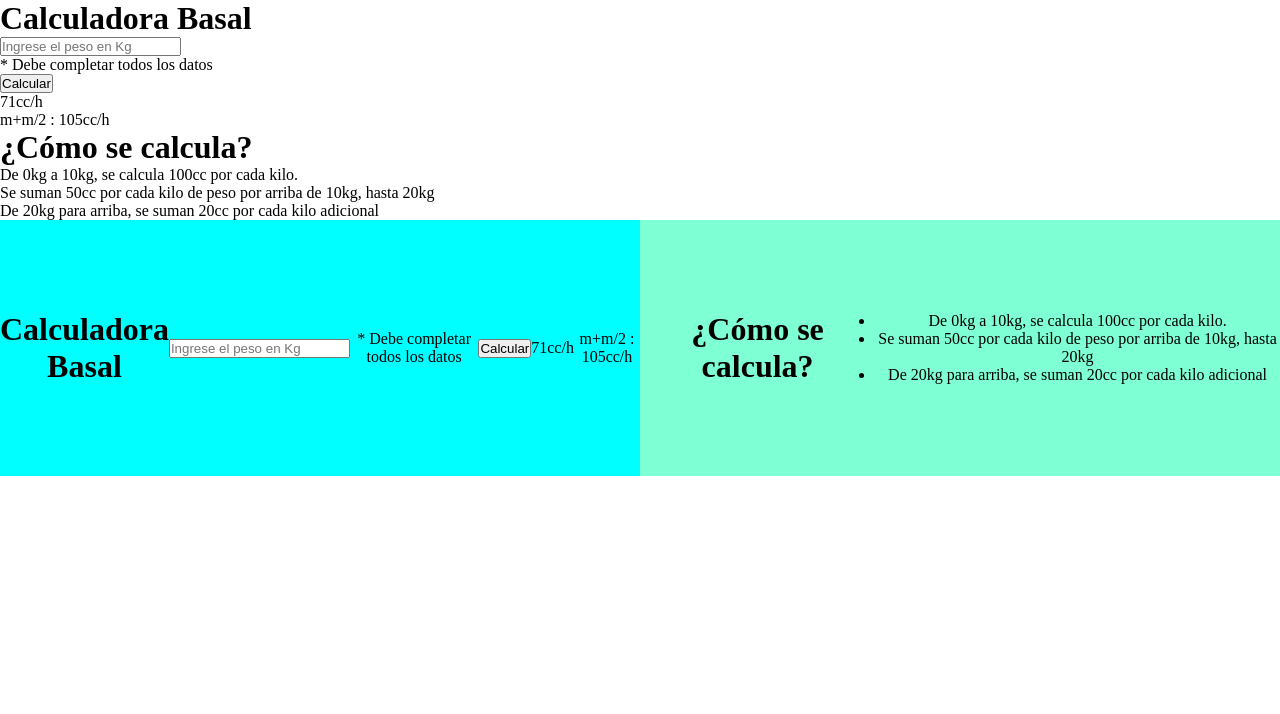
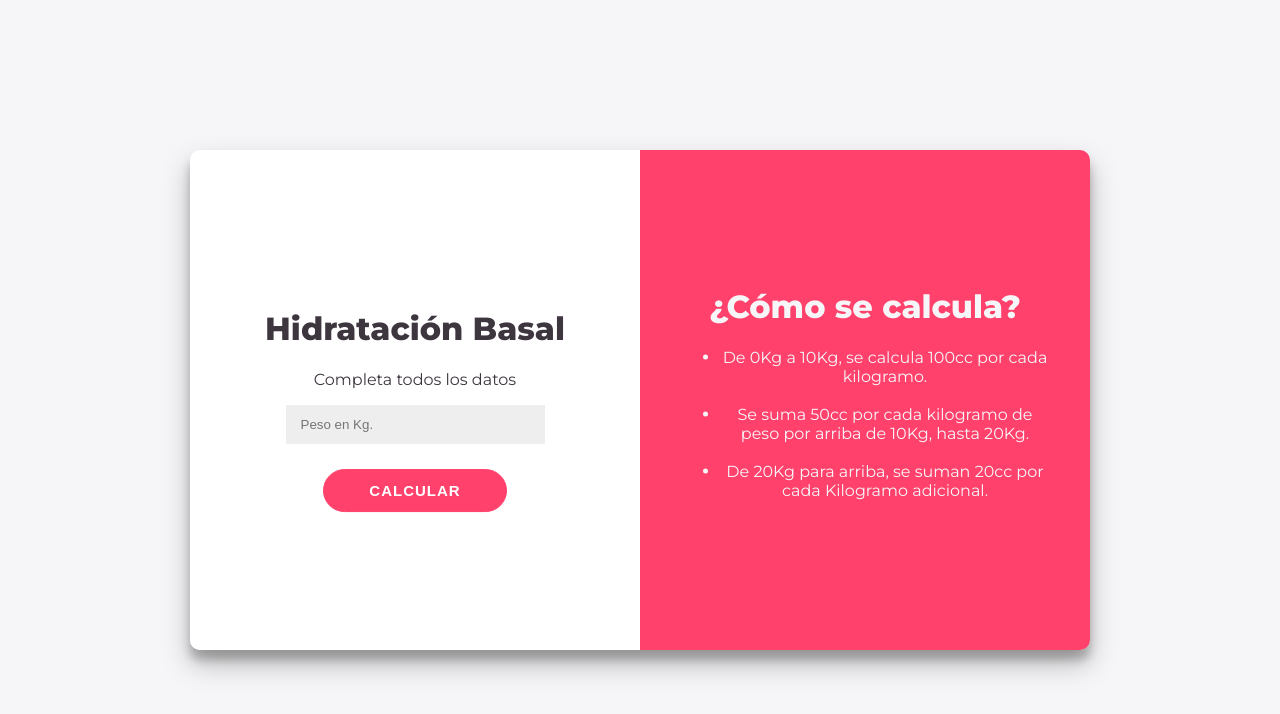
Before and after one commit to CastilloCAI/Calculadora-Basal, a plain HTML site: page index.html in a window 1280 px wide. Drawn offline with Linux system fonts and the light colour scheme.

Commit message:
Cambios-sábado-9/12-1

```diff
--- a/index.html
+++ b/index.html
@@ -1,61 +1,34 @@
-<!DOCTYPE html>
+<!DOCTYPE hmtl>
 <html>
     <head>
-        <meta charset="UTF-8"/>
-        <link rel="stylesheet" href="style.css"/>
-        <title>Calculadora Basal</title>
+        <meta http-equiv="content-type" content="text/html;charset=utf-8" />
+        <link rel="stylesheet" href="./style.css" />
+        <title>Calculadora de Hidratación Basal</title>
+        <script src="./script.js" defer></script>
     </head>
     <body>
-        <div>
-            <div id="nro1">
-                <h1>Calculadora Basal</h1>
-                <input type="number" placeholder="Ingrese el peso en Kg" />
-                    <p>* Debe completar todos los datos</p>
-                <button>Calcular</button>
-                    <p>71cc/h</p>
-                    <p>m+m/2 : 105cc/h</p>
+        <div id="contenedor">
+            <div id="calculadora">
+                <div class="contenido">
+                    <h1>Hidratación Basal</h1>
+                    <p class="item">Completa todos los datos</p>
+                    <input type="number" id="peso" placeholder="Peso en Kg." />
+                    <p class="item resultado" id="error">* El peso debe ser válido.</p>
+                    <button class="item" id="calcular">Calcular</button>
+                    <p class="item resultado" id="flu">71 cc/h</p>
+                    <p class="item resultado" id="man"> m+m/2 : 105cc/h </p>
+                </div>
             </div>
-            <div id="nro2">
-                <h1>¿Cómo se calcula?</h1>
-                <ul>
-                    <li>De 0kg a 10kg, se calcula 100cc por cada kilo.</li>
-                    <li>Se suman 50cc por cada kilo de peso por arriba de 10kg, hasta 20kg</li>
-                    <li>De 20kg para arriba, se suman 20cc por cada kilo adicional</li>
-                </ul>
+            <div id="detalle">
+                <div class="contenido">
+                    <h1>¿Cómo se calcula?</h1>
+                    <ul>
+                        <li>De 0Kg a 10Kg, se calcula 100cc por cada kilogramo.</li> <br />
+                        <li>Se suma 50cc por cada kilogramo de peso por arriba de 10Kg, hasta 20Kg.</li> <br />
+                        <li>De 20Kg para arriba, se suman 20cc por cada Kilogramo adicional.</li> <br />
+                    </ul>
+                </div>
             </div>
         </div>
     </body>
 </html>
-
-
-
-
-
-
-<html>
-    <head>
-        <meta charset="UTF-8"/>
-        <link rel="stylesheet" href="style.css"/>
-        <title>Calculadora Basal</title>
-    </head>
-    <body>
-        <div class="container">
-            <div class="nro1">
-                <h1>Calculadora Basal</h1>
-                <input type="number" placeholder="Ingrese el peso en Kg" />
-                    <p>* Debe completar todos los datos</p>
-                <button>Calcular</button>
-                    <p>71cc/h</p>
-                    <p>m+m/2 : 105cc/h</p>
-            </div>
-            <div class="nro2">
-                <h1>¿Cómo se calcula?</h1>
-                <ul>
-                    <li>De 0kg a 10kg, se calcula 100cc por cada kilo.</li>
-                    <li>Se suman 50cc por cada kilo de peso por arriba de 10kg, hasta 20kg</li>
-                    <li>De 20kg para arriba, se suman 20cc por cada kilo adicional</li>
-                </ul>
-            </div>
-        </div>
-    </body>
-</html>
--- /dev/null
+++ b/script.js
@@ -0,0 +1,70 @@
+
+const CALCULAR = document.getElementById('calcular');
+const ERROR = document.getElementById('error');
+const FLU = document.getElementById('flu');
+const MAN = document.getElementById('man');
+
+
+
+CALCULAR.addEventListener('click',()=>{
+    console.log('Se hizo click!');
+    const DATO = document.getElementById('peso').valueAsNumber;
+    //validamos el dato
+    if (DATO>0){
+        ERROR.style.display='none'
+        let flujo=calcFlujo(DATO);
+        let mantenimiento=flujo*1.5;
+        FLU.innerHTML=flujo+' cc/hr';
+        MAN.innerHTML=' m+m/2 '+ mantenimiento +' cc/hr';
+        FLU.style.display=' block';
+        MAN.style.display=' block';
+    } else {
+        ERROR.style.display=' block';
+        FLU.style.display=' none';
+        MAN.style.display=' none';
+    }
+})
+
+
+
+function calcFlujo(peso){
+    let hidra;
+    let flujo;
+    peso=Math.round(peso);
+    if(peso<=10){
+        hidra=(100*peso);
+    } else if (peso>10&peso<=20){
+        hidra=1000+50*(peso-10);
+    } else if(peso>20&peso<=30){
+        hidra=1500+20*(peso-20);
+    } else if (peso>30){
+        hidra=((peso*4)+7)/(peso+90);
+    }
+    if (peso<=30){
+        console.log("Se ha utilizado el método Holliday-Segar");
+        flujo = Math.round(hidra/24);
+        let mant  = Math.round(flujo*1.5);
+        console.log(`Volumen diario: ${hidra} cc.`);
+        console.log(`Mantenimiento: ${mant}  cc/h.`);
+    } else if (peso>30){
+        console.log("Se ha utilizado el método de Superficie Corporal ");
+        let hid1=Math.round(hidra*1500/24);
+		let hid2=Math.round(hidra*2000/24);
+		console.log("Superficie Corporal 1 "+hid1);
+		console.log("Superficie Corporal 2 "+hid2);
+    }
+
+    return flujo;
+}
+
+
+// function mayor(nro1,nro2,nro3){
+//     if (nro1>=nro2&&nro1>=nro3) {
+//         console.log(nro1)}
+//         else if (nro2>=nro1&&nro2>=nro3){
+//             console.log(nro2)
+//             else{
+//                 console.log(nro3)
+//             }
+//         }
+//     }
--- a/style.css
+++ b/style.css
@@ -1,36 +1,95 @@
-* {
-    @import url('https://fonts.googleapis.com/css2? family= Montserrat:wght@800 & display=swap');
-    box-sizing: border-box;
-    margin: 0;
-    padding: 0;
+
+@import url('https://fonts.googleapis.com/css?family=Montserrat:400,800');
+body{
+    background: #f6f5f7;
+    font-family: 'Montserrat', sans-serif;
+    color: #3E363F;
 }
 
-  p {
-    margin: 0;
+#contenedor{
+    width: 900px; /* ancho */
+    height: 500px; /* alto */
+    text-align: center; /*alinear o centrar */
+    position: absolute; /*?*/
+    inset: 0;           /*?*/
+    margin: auto;
 }
 
-  .container{
-    background-color: #f1f1f1;
-    width: 100vw;
-    display: flex;
-    text-align: center;
+#calculadora{
+    background: white;
+    /* Con estas 3 lineas vamos a hacer que los divs queden lado a lado */
+    width: 50%;
+    height: 100%;
+    float: left;
 }
 
-  .nro1{
-    align-items: center;
-    background-color: aqua;
-    display: flex;
-    flex: 1;
-    height: 20vw;
+#detalle{
+    background: #FF416C;
+    /* Con estas 3 lineas vamos a hacer que los divs queden lado a lado */
+    width: 50%;
+    height: 100%;
+    float: left;
+    color: #f6f5f7;
+}
+
+.contenido{
+    /* Estas tres lineas van a centrar el contenido verticalmente dentro de cada div */
+    position: relative;
+    top: 50%;
+    transform: translateY(-50%);
+    overflow: hidden;
+    padding: 40px;
+}
+
+input {
+	width: 70%;
+    padding: 12px 15px;
+    border: none;
+    background-color: #eee;
+}
+
+button {
+    margin-top: 25px;
+    font-size: 15px;
+	font-weight: bold;
+	padding: 12px 45px;
+	border-radius: 30px;
+	background-color: #FF416C;
+	border: 1px solid #FF416C;
+	color: #FFFFFF;
+	text-transform: uppercase;
+	letter-spacing: 1px;
+	transition: transform 20ms ease-in;
 
 }
 
-  .nro2{
-      align-items: center;
-      background-color: aquamarine;
-      display: flex;
-      justify-content: center;
-      flex: 1;
-      height: 20vw;
+button:active {
+	transform: scale(0.95);
+}
 
+#contenedor{
+    width: 900px;
+    height: 500px;
+    text-align: center;
+    /* Estas 3 lineas se encargan de centrar el div vertical y horizontalmente */
+    position: absolute;
+    inset: 0;
+    margin: auto;
+    border-radius: 10px;
+    overflow: hidden;
+    box-shadow: 0 14px 28px rgba(0,0,0,0.25),
+      0 10px 10px rgba(0,0,0,0.22);
   }
+#error{
+    color: red;
+    font-weight: bold;
+    display: none;
+}
+
+.resultado{
+    color: black;
+    font-weight: bold;
+    font-size: 25px;
+    margin-bottom: 5px;
+    display: none;
+}
```
Lines whose indentation alone changed are shown as unchanged.
